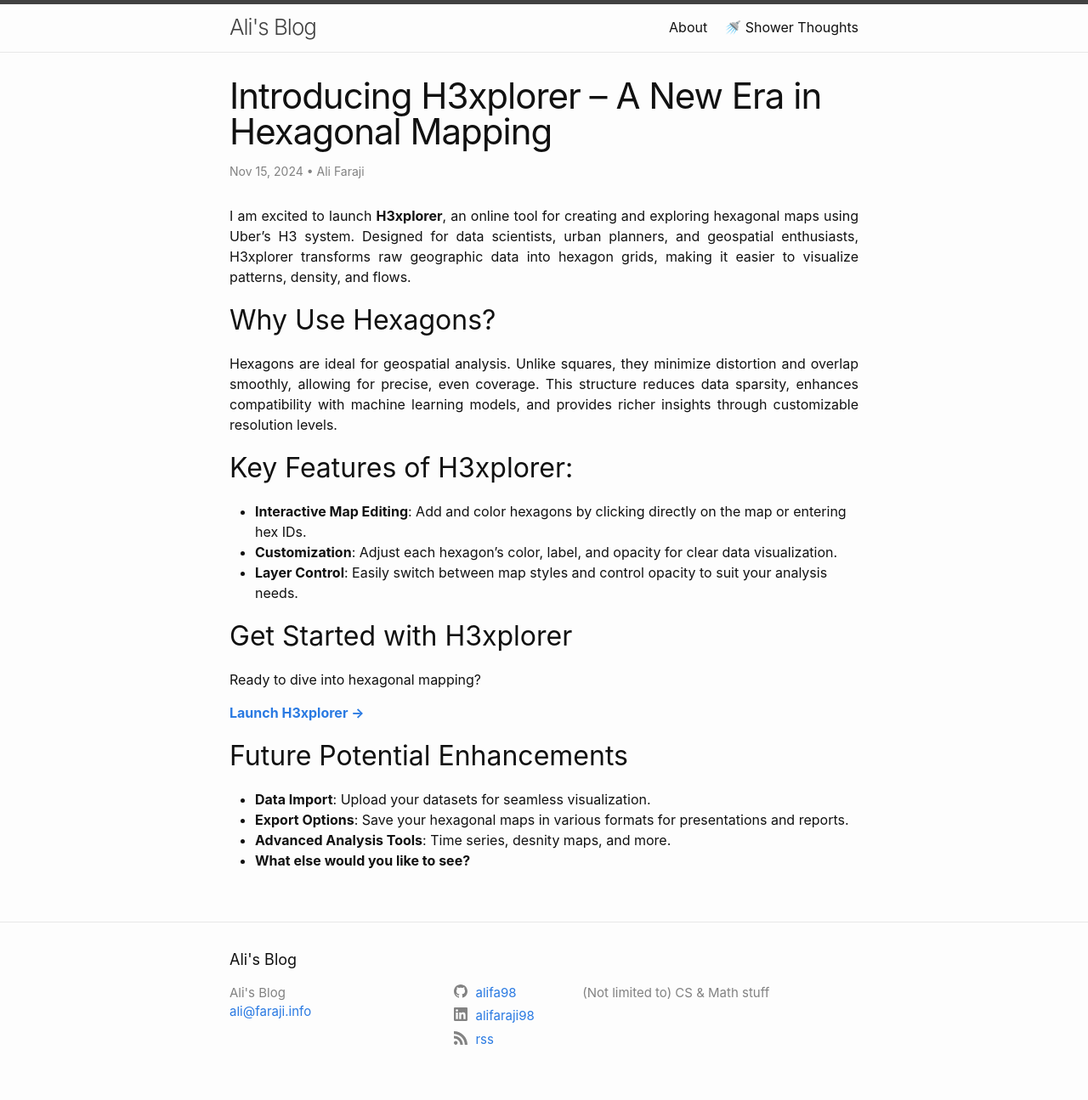
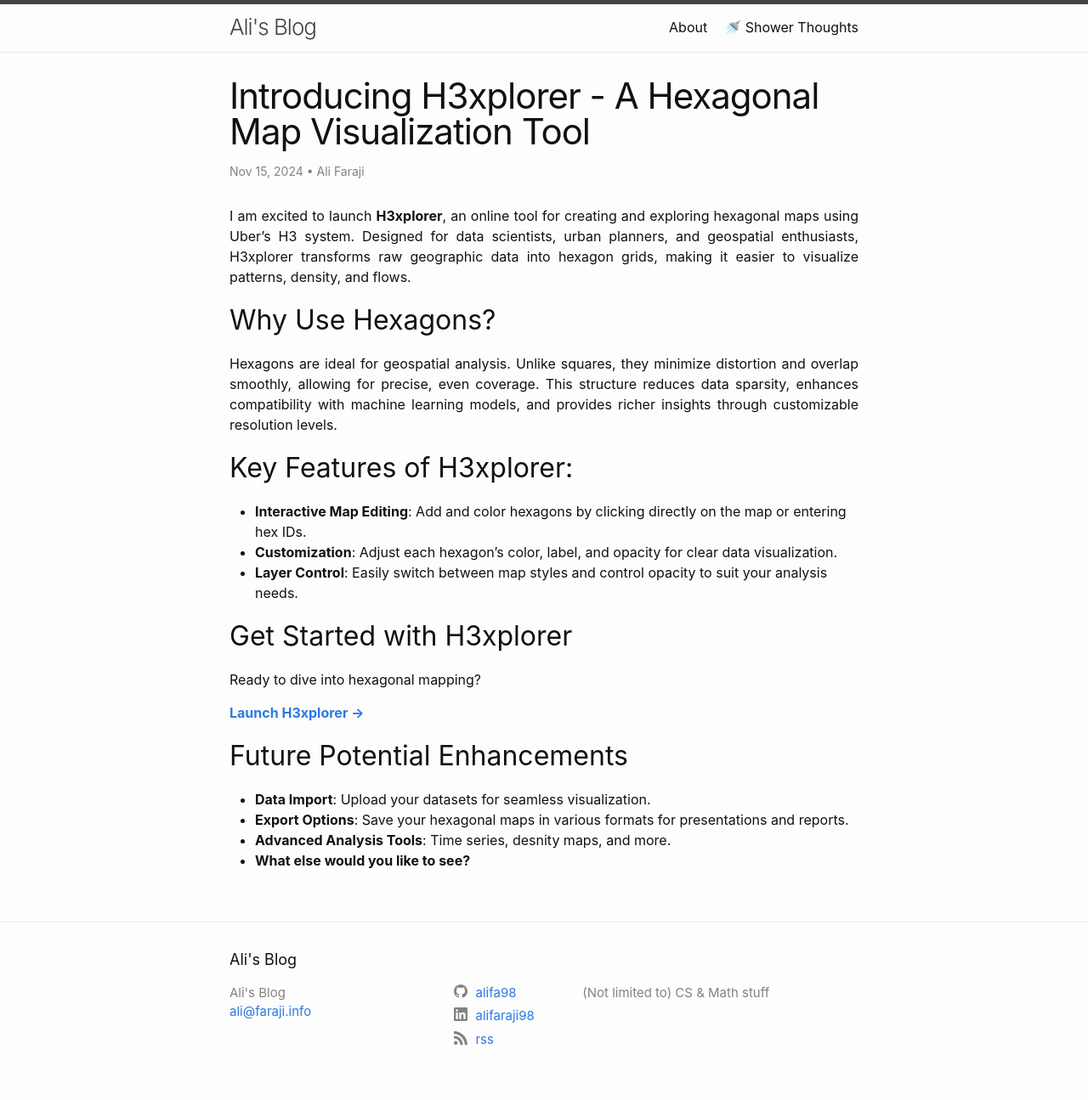
Before and after one commit to alifa98/blog, a Jekyll site: the page built from _posts/2024-11-14-h3xplorer.markdown, in a window 1280 px wide. Shown: the whole page at 85% size. Built offline with Jekyll 4.4.1, drawn with Linux system fonts in a browser that asks for light colours.

Commit message:
Update title of H3xplorer blog post for clarity

```diff
--- a/_posts/2024-11-14-h3xplorer.markdown
+++ b/_posts/2024-11-14-h3xplorer.markdown
@@ -1,7 +1,7 @@
 ---
 layout: post
 date: 2024-11-14 22:04:30 -0500 # output of command `date +"%Y-%m-%d %H:%M:%S %z"`
-title: "Introducing H3xplorer – A New Era in Hexagonal Mapping"
+title: "Introducing H3xplorer - A Hexagonal Map Visualization Tool"
 mathjax: false
 permalink: "/visualization/h3xplorer.html"
 categories: [Geospatial Analysis, Hexagonal Mapping, H3 System, Data Visualization]
```
